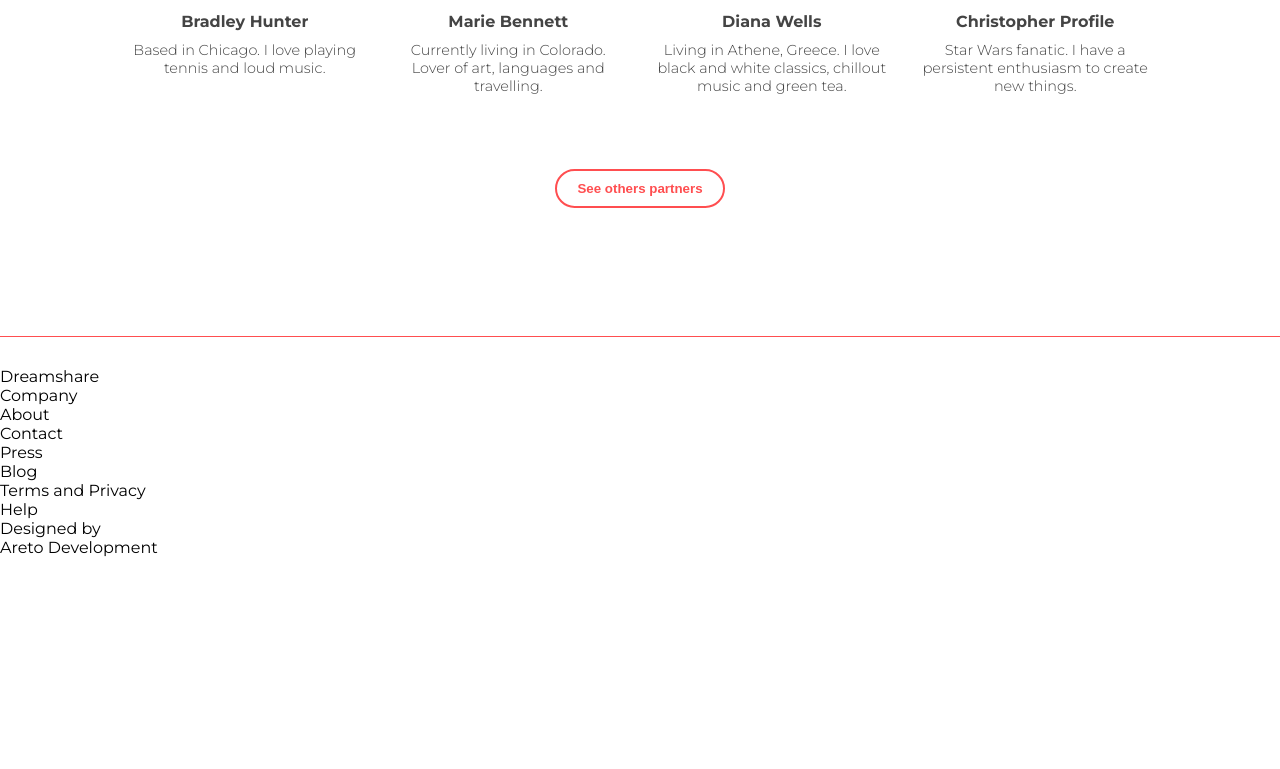
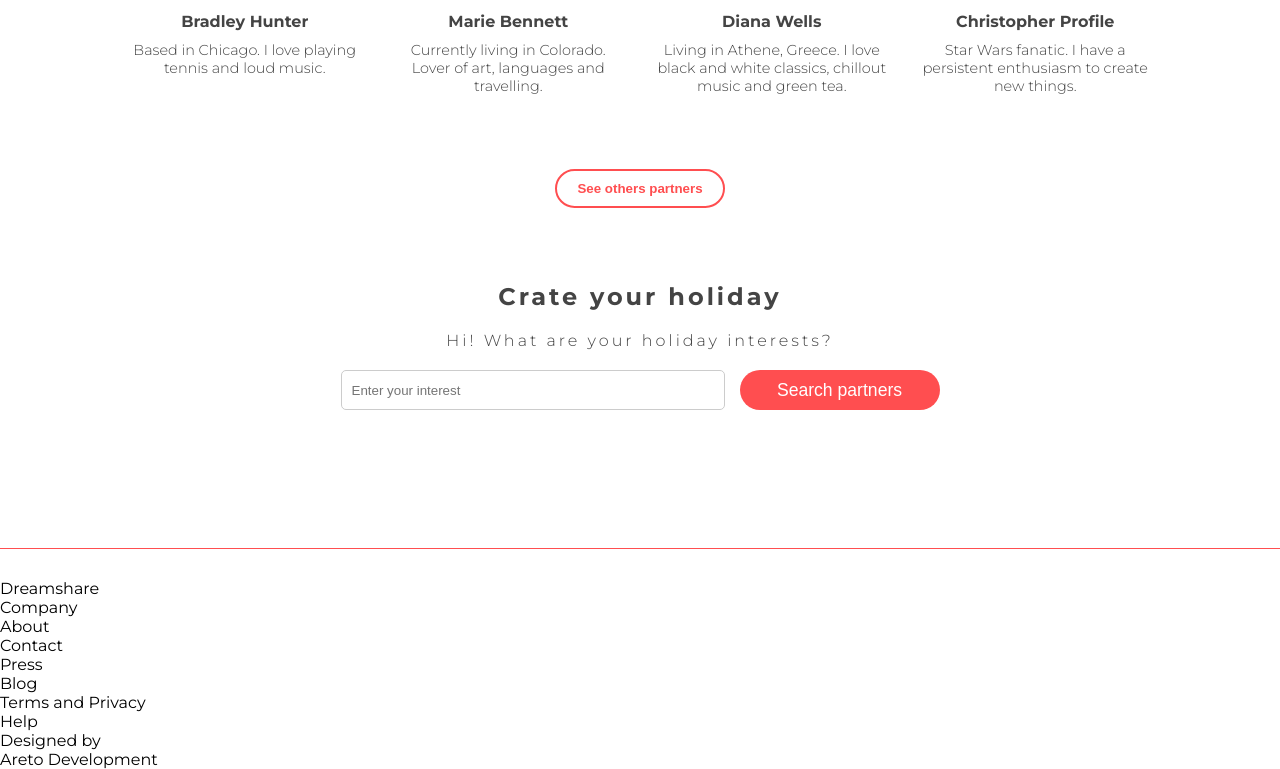
Before and after one commit to gabrielrmodesto/dasatest, a React (Create React App) app: page / in a window 1280 px wide. Shown: the part 1534-2303 px from the top of the page. Before the commit the page ends 2091 px from the top, so only its background shows below. Built offline with nearby package versions, Linux system fonts and the light colour scheme.

Commit message:
Partner form

```diff
--- a/src/Main/index.js
+++ b/src/Main/index.js
@@ -4,6 +4,7 @@ import Footer from "../components/Footer";
 import Banner from "../components/Banner";
 import Steps from "../Steps";
 import Profiles from "../Profiles";
+import PartnerForm from "../PartnerForm";
 
 export default function Main() {
 	return (
@@ -15,6 +16,9 @@ export default function Main() {
 			<section className="partners">
 				<Profiles />
 			</section>
+			<section className="formPartner">
+				<PartnerForm />
+			</section>
 			<Footer />
 		</>
 	);
--- a/src/Main/main.css
+++ b/src/Main/main.css
@@ -22,3 +22,6 @@ a,button{
 	margin: 8% 0 3% 0;
 	letter-spacing: 3px;
 }
+.formPartner{
+	margin-top: 5%;
+}
--- /dev/null
+++ b/src/PartnerForm/index.js
@@ -0,0 +1,19 @@
+import React from "react";
+import "./style.css";
+
+export default function PartnerForm() {
+	return (
+		<>
+			<div className="formTitle">
+				<h2>Crate your holiday</h2>
+			</div>
+			<div className="formText">
+				<p>Hi! What are your holiday interests?</p>
+			</div>
+			<form>
+				<input type="text" className="inputFormPartner" placeholder="Enter your interest" />
+				<button className="btnFormPartner">Search partners</button>
+			</form>
+		</>
+	);
+}
--- /dev/null
+++ b/src/PartnerForm/style.css
@@ -0,0 +1,38 @@
+.formTitle, .formText, form{
+	display: flex;
+	flex-direction: row;
+	justify-content: center;
+	padding: 10px 0;
+}
+.formTitle, .formText{
+	color: #444;
+	letter-spacing: 3px;
+}
+.formTitle{
+	font-weight: 700;
+}
+.formText{
+	font-weight: 300;
+}
+.inputFormPartner{
+	height: 40px;
+	width: 30%;
+	padding-left: 10px;
+	border: 1px solid #CCCCCC;
+	border-radius: 5px;
+	margin-right: 15px;
+}
+.inputFormPartner:focus{
+	border: 1px solid rgba(102,125,243,0.8);
+	box-shadow: 2px 2px rgba(102,125,243,0.3);
+	transition: all 0.2s;
+}
+.btnFormPartner{
+	background-color: #FF4E50;
+	border: none;
+	color: #fff;
+	font-weight: 500;
+	font-size: 1.1em;
+	border-radius: 50px;
+	width: 200px;
+}
```
Also changed, not shown: src/components/Form/index.js (deleted).
